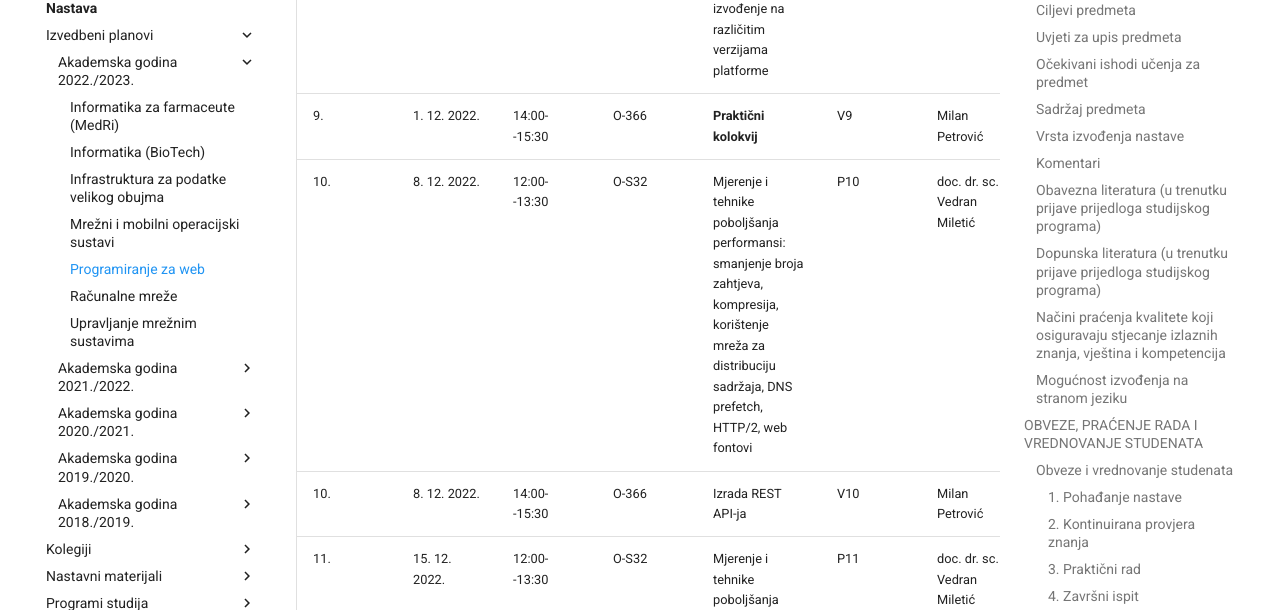
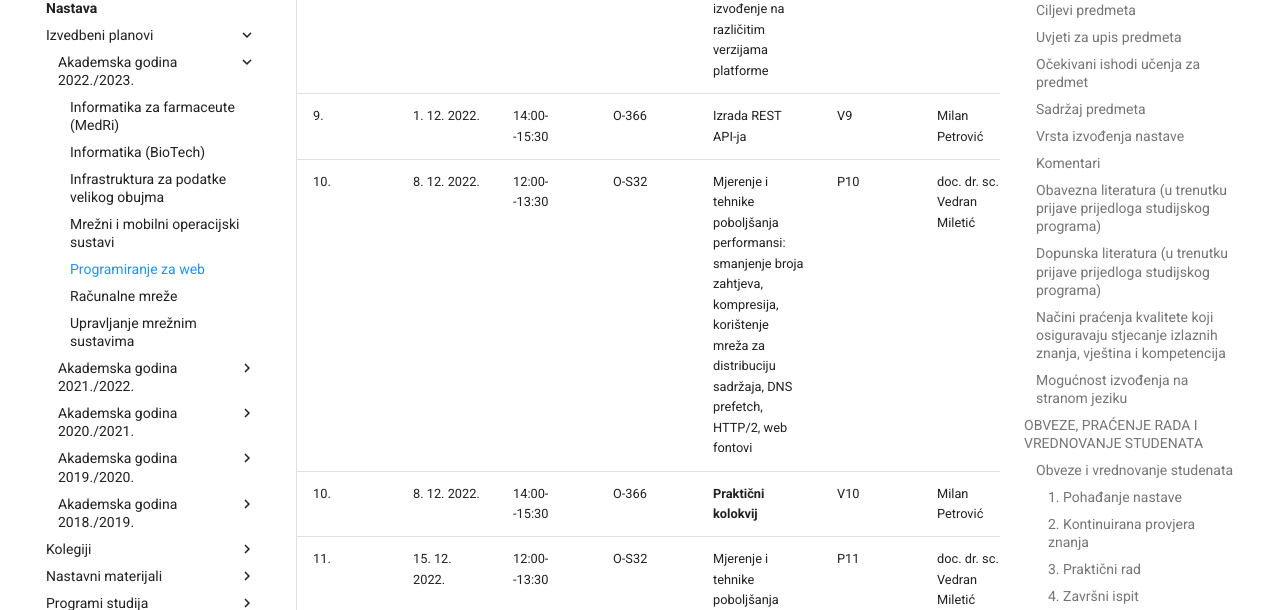
Before and after one commit to gaseri/website, an MkDocs documentation site: the page built from docs/hr/nastava/izvedbeni/2022-2023/PW.md, in a window 1280 px wide and 900 px high, scrolled down 9969 px. Shown: the part 152-762 px from the top of the window. Built offline with MkDocs 1.6.1 and Material for MkDocs 9.7.7, drawn with Linux system fonts in a browser that asks for light colours; comment, search, counter and statistics services are not loaded.

Commit message:
Moved practical exam in PW a week later

```diff
--- a/docs/hr/nastava/izvedbeni/2022-2023/PW.md
+++ b/docs/hr/nastava/izvedbeni/2022-2023/PW.md
@@ -201,9 +201,9 @@ Nastava će se na predmetu odvijati u zimskom semestru prema sljedećem raspored
 | 8. | 24. 11. 2022. | 12:00--13:30 | O-359 | Timski razvoj web aplikacija i upravljanje verzijama. Kontinuirana integracija i isporuka | P8 | doc. dr. sc. Vedran Miletić |
 | 8. | 24. 11. 2022. | 14:00--15:30 | O-366 | Autentifikacija. Testiranje | V8 | Milan Petrović |
 | 9. | 1. 12. 2022. | 12:00--13:30 | O-S32 | Konternerizacija web aplikacija i podrška za izvođenje na različitim verzijama platforme | P9 | doc. dr. sc. Vedran Miletić |
-| 9. | 1. 12. 2022. | 14:00--15:30 | O-366 | **Praktični kolokvij** | V9 | Milan Petrović |
+| 9. | 1. 12. 2022. | 14:00--15:30 | O-366 | Izrada REST API-ja | V9 | Milan Petrović |
 | 10. | 8. 12. 2022. | 12:00--13:30 | O-S32 | Mjerenje i tehnike poboljšanja performansi: smanjenje broja zahtjeva, kompresija, korištenje mreža za distribuciju sadržaja, DNS prefetch, HTTP/2, web fontovi | P10 | doc. dr. sc. Vedran Miletić |
-| 10. | 8. 12. 2022. | 14:00--15:30 | O-366 | Izrada REST API-ja | V10 | Milan Petrović |
+| 10. | 8. 12. 2022. | 14:00--15:30 | O-366 | **Praktični kolokvij** | V10 | Milan Petrović |
 | 11. | 15. 12. 2022. | 12:00--13:30 | O-S32 | Mjerenje i tehnike poboljšanja performansi: optimizacije relacijske baze, keširanje podataka, keširanje operacija, JIT | P11 | doc. dr. sc. Vedran Miletić |
 | 11. | 15. 12. 2022. | 14:00--15:30 | O-366 | Korištenje REST API-ja za dohvaćanje podataka | V11 | Milan Petrović |
 | 12. | 22. 12. 2022. | 12:00--13:30 | O-S32 | Sigurnost dinamičkih web aplikacija | P12 | doc. dr. sc. Vedran Miletić |
```
